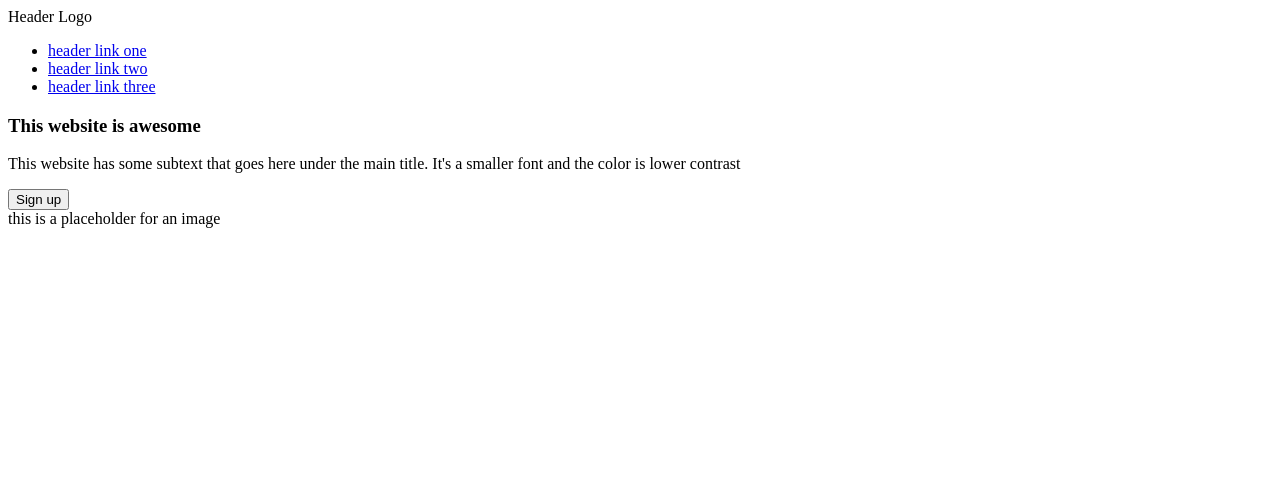
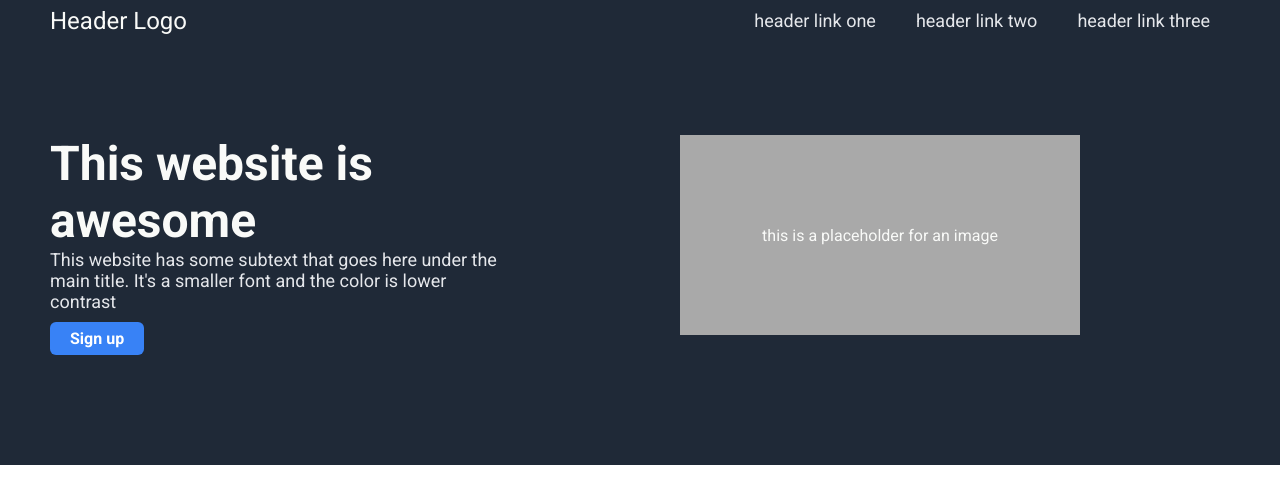
Before and after one commit to reduanmasud/odin-landingpage, a plain HTML site: page index.html in a window 1280 px wide. Drawn offline with Linux system fonts and the light colour scheme.

Commit message:
Header Section work complete

```diff
--- a/index.html
+++ b/index.html
@@ -3,6 +3,9 @@
 <head>
     <meta charset="UTF-8">
     <meta name="viewport" content="width=device-width, initial-scale=1.0">
+    <link rel="preconnect" href="https://fonts.googleapis.com">
+<link rel="preconnect" href="https://fonts.gstatic.com" crossorigin>
+<link href="https://fonts.googleapis.com/css2?family=Roboto:ital,wght@0,100;0,300;0,400;0,500;0,700;0,900;1,100;1,300;1,400;1,500;1,700;1,900&display=swap" rel="stylesheet">
     <link rel="stylesheet" href="styles.css">
     <title>Portfolio</title>
 </head>
@@ -12,7 +15,7 @@
             <section class="logo">
                 Header Logo
             </section>
-            <nav>
+            <nav id="primary_menu">
                 <ul>
                     <li><a href="#">header link one</a></li>
                     <li><a href="#">header link two</a></li>
@@ -24,7 +27,7 @@
             <section class="title-area">
                 <h1>This website is awesome</h1>
                 <p>This website has some subtext that goes here under the main title. It's a smaller font and the color is lower contrast</p>
-                <button type="button">Sign up</button>
+                <a class="button" href="#">Sign up</a>
             </section>
             <section class="image-area">
                 <div>
--- a/styles.css
+++ b/styles.css
@@ -0,0 +1,84 @@
+* {
+    margin: 0px;
+    padding: 0px;
+    border: 0px;
+    font-family: "Roboto", sans-serif;
+
+}
+body a {
+    color: #f9faf8;
+    text-decoration: none;
+}
+header, footer {
+    background-color: #1f2937;
+    color: #f9faf8;
+}
+.logo {
+    margin-top: 7px;
+    font-size: 24px;
+}
+
+#head, #hero {
+    width:1180px;
+    margin: 0px auto;
+    display:flex;
+    flex-direction: row;
+}
+
+
+#head {
+    justify-content: space-between;
+}
+
+#primary_menu > ul{
+    display: flex;
+    list-style: none;
+    margin-top: 10px;
+}
+
+#primary_menu > ul > li > a {
+    padding: 10px 20px;
+    color:#e5e7eb;
+    font-size: 18px;
+}
+
+#hero {
+    justify-content: space-between;
+    padding-top: 100px;
+    padding-bottom: 100px;
+}
+
+.title-area {
+    width: 450px;
+}
+
+.title-area > h1 {
+    font-size: 48px;
+    font-weight: extra-bold;
+}
+
+.title-area > p {
+    font-size: 18px;
+    color: #e5e7eb;
+}
+
+.title-area > .button {
+    background-color: #3882f6;
+    color: #ffffff;
+    padding: 7px 20px;
+    border-radius: 6px;
+    margin: 10px 10px 10px 0px;
+    font-weight: bold;
+    display: inline-block;
+}
+
+.image-area > div {
+    background-color:darkgray;
+    width: 400px;
+    height: 200px;
+    display:flex;
+    text-align: center;
+    justify-content: center;
+    align-items: center;
+    margin-right: 150px;
+}
```
